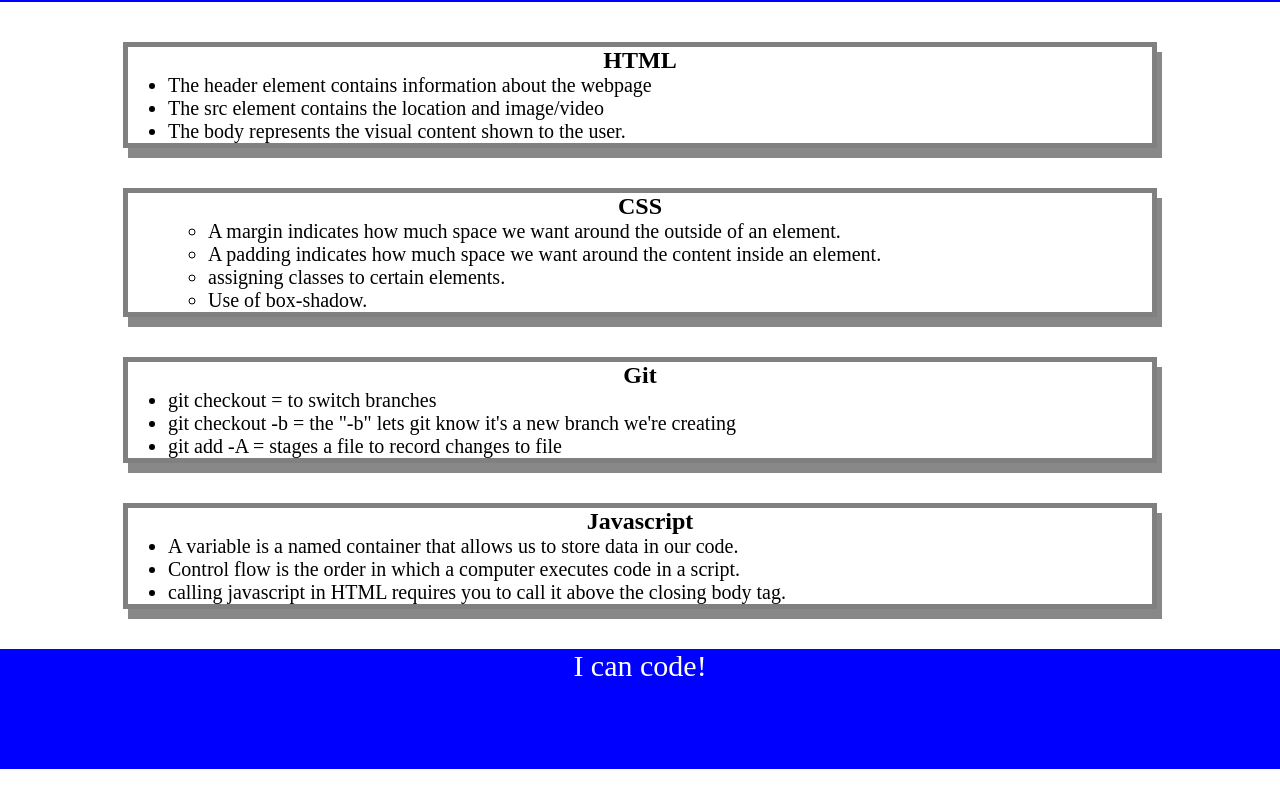
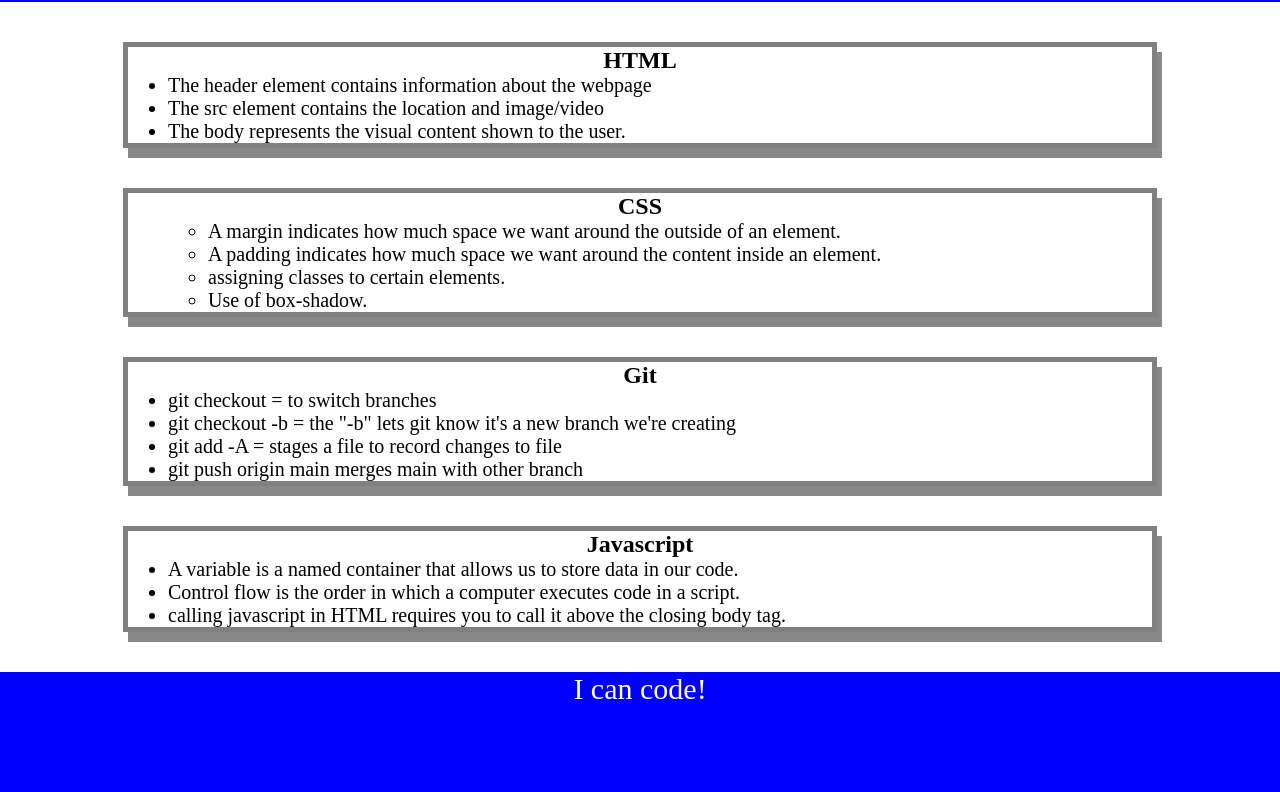
Before and after one commit to Arthur-Bridges/prework-study-guide, a plain HTML site: page index.html in a window 1280 px wide. Shown: the part 118-910 px from the top of the page. Before the commit the page ends 887 px from the top, so only its background shows below. Drawn offline with Linux system fonts and the light colour scheme.

Commit message:
edited the git understanding

```diff
--- a/index.html
+++ b/index.html
@@ -41,6 +41,7 @@
           <li>git checkout = to switch branches</li>
           <li>git checkout -b = the "-b" lets git know it's a new branch we're creating</li>
           <li>git add -A = stages a file to record changes to file</li>
+          <li>git push origin main merges main with other branch</li>
         </ul>
       </section>
 
```
